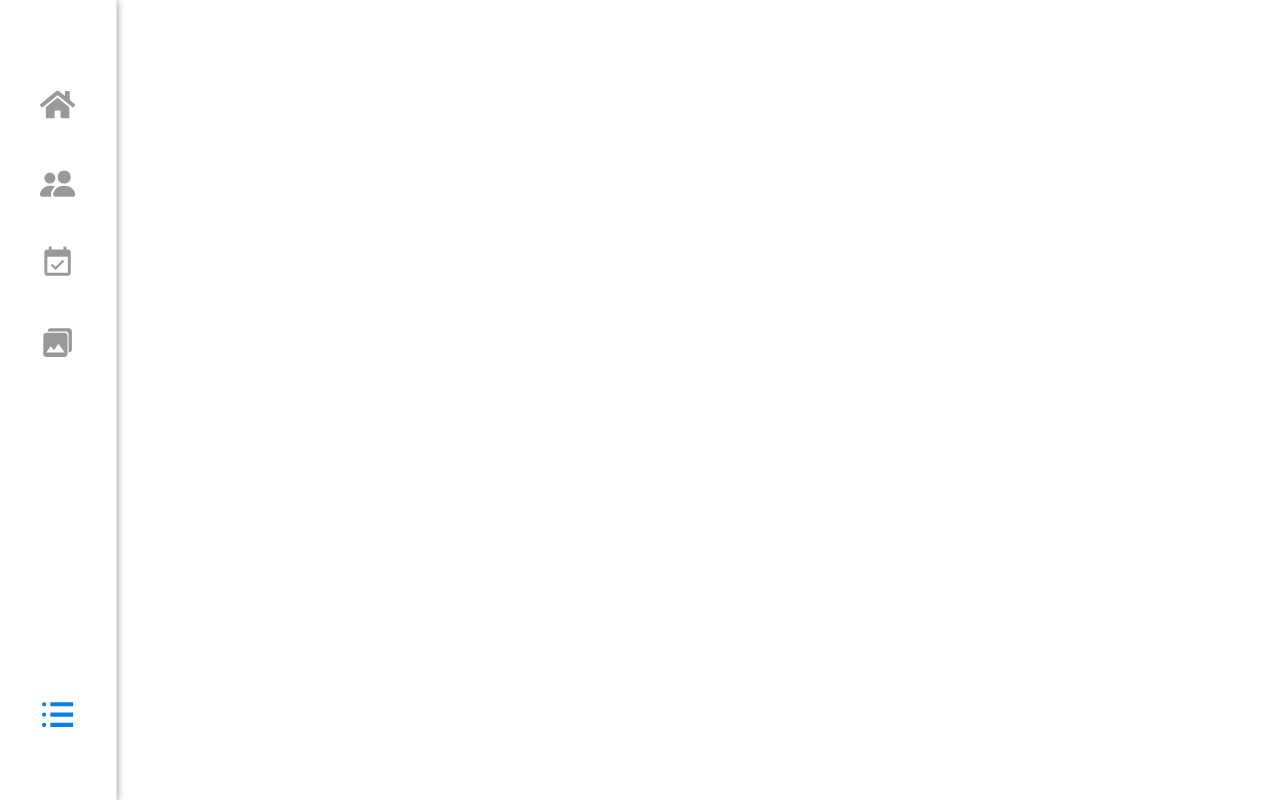
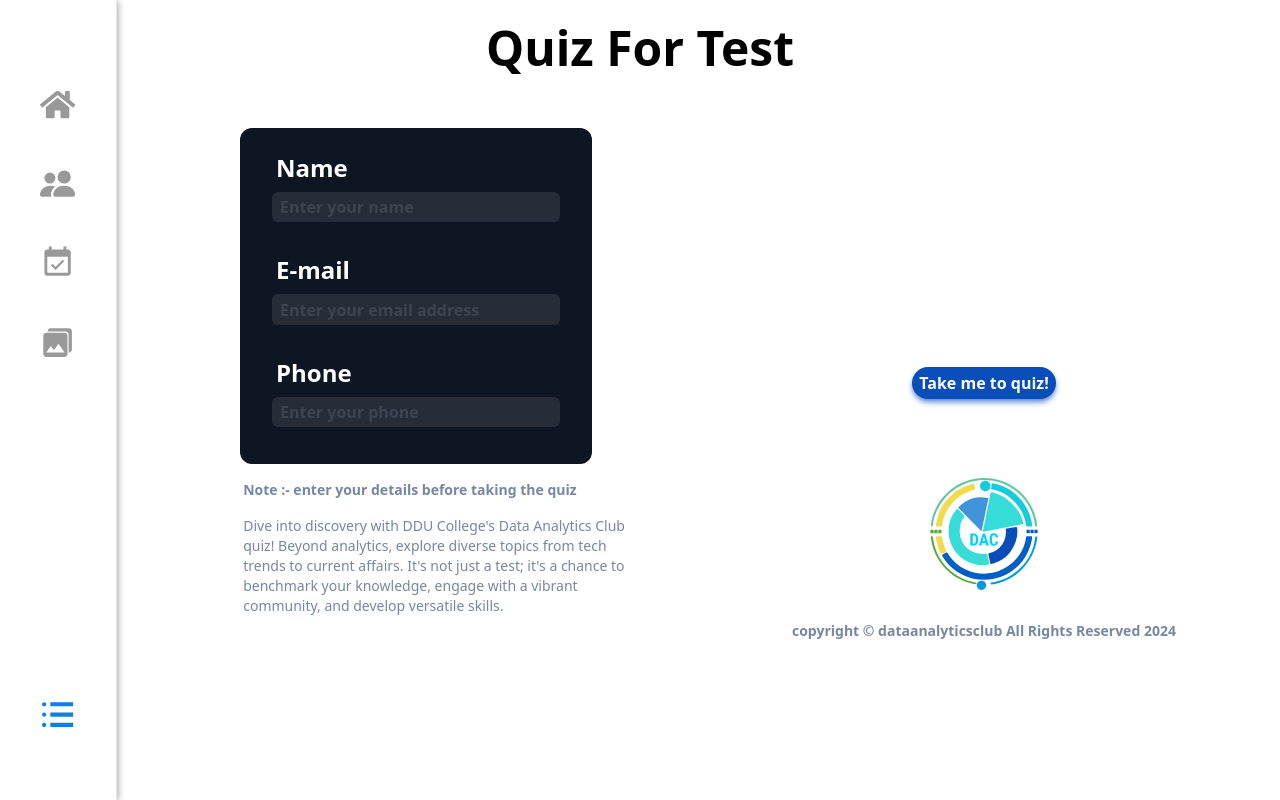
Before and after one commit to manish1034/DAC-website, a React (Vite) app: page /quiz in a window 1280 px wide. Built offline with nearby package versions, Linux system fonts and the light colour scheme.

Commit message:
another commit for quiz section

```diff
--- a/src/App.jsx
+++ b/src/App.jsx
@@ -1,6 +1,6 @@
 import { useState, useEffect,createContext } from "react";
 import { Route, Routes } from "react-router-dom";
-import { Homepage, About, Event, Gallery, Quiz } from "./components";
+import { Homepage, About, Event, Gallery, Quiz, Questions } from "./components";
 
 export const UserContext = createContext();
 export const UserrContext = createContext();
@@ -38,6 +38,7 @@ const App = () => {
           <Route path="/event" element={<Event/>}/>
           <Route path="/gallery" element={<Gallery/>}/>
           <Route path="/quiz" element={<Quiz/>}/>
+          <Route path="/questions" element={<Questions/>}/>
       </Routes>
         </UserrContext.Provider>
       </UserContext.Provider>
--- /dev/null
+++ b/src/components/Questions.jsx
@@ -0,0 +1,22 @@
+import Sidebar from './Sidebar'
+import { TiBackspace } from "react-icons/ti";
+
+const Questions = () => {
+  return (
+    <div className="relative h-[100vh] w-[100vw]">
+        <Sidebar/>
+        <div className="relative flex flex-col h-[100vh] w-[100vw] bg-white dark:bg-[#010a18] justify-start text-white">
+            <div className="text-black dark:text-white text-5xl font-bold mt-6 text-center">Quiz For Test</div>
+            <div className="flex justify-around mt-10 gap-[16rem]">
+                <div className="flex items-center">
+                    <TiBackspace className="text-[#434f5f] text-2xl mr-4 ml-16"/>
+                    <h1 className="text-[#434f5f] font-bold text-2xl">Back</h1>
+                </div>
+                <h1 className="text-[#434f5f] font-bold text-2xl ml-[10rem]">Time Elapsed : 90 min</h1>
+            </div>
+        </div>
+    </div>
+  )
+}
+
+export default Questions;
--- a/src/components/Quiz.jsx
+++ b/src/components/Quiz.jsx
@@ -1,10 +1,53 @@
+/* eslint-disable react/no-unescaped-entities */
+import { NavLink } from "react-router-dom";
+import { darkLogo } from "../assets";
 import Sidebar from "./Sidebar";
 
 const Quiz = () => {
   return (
     <div className="relative h-[100vh] w-[100vw]">
       <Sidebar/>
-      <div className="relative flex flex-col h-[100vh] w-[100vw] bg-white dark:bg-[#010a18] justify-start text-white">Quiz
+      <div className="relative flex flex-col h-[100vh] w-[100vw] bg-white dark:bg-[#010a18] justify-start text-white">
+        <div className="text-black dark:text-white text-5xl font-bold mt-6 text-center">Quiz For Test</div>
+        <div className="flex flex-row justify-between">
+          <div className="flex flex-col">
+            <div className="flex flex-col justify justify-start gap-8 h-[21rem] w-[22rem] bg-[#0e1624] rounded-xl ml-[15rem] mt-14">
+              <div className="w-full text-center">
+                <h1 className="text-2xl font-semibold text-start ml-9 mb-2 mt-6">Name</h1>
+                <input className="py-[0.2rem] bg-[#262d39] placeholder:opacity-20 placeholder:font-semibold rounded-md pl-2 w-[18rem]" placeholder="Enter your name"/>
+              </div>
+              <div className="w-full text-center">
+                <h1 className="text-2xl font-semibold text-start ml-9 mb-2">E-mail</h1>
+                <input className="py-[0.2rem] bg-[#262d39] placeholder:opacity-20 placeholder:font-semibold rounded-md pl-2 w-[18rem]" placeholder="Enter your email address"/>
+              </div>
+              <div className="w-full text-center">
+                <h1 className="text-2xl font-semibold text-start ml-9 mb-2">Phone</h1>
+                <input className="py-[0.2rem] bg-[#262d39] placeholder:opacity-20 placeholder:font-semibold rounded-md pl-2 w-[18rem]" placeholder="Enter your phone"/>
+              </div>
+            </div>
+            <h1 className="text-sm font-bold text-[#7687a2] ml-[15.2rem] mt-4">Note :- enter your details before taking the quiz</h1>
+            <h1 className="text-[#7687a2] text-sm w-[24rem] ml-[15.2rem] mt-4">Dive into discovery with DDU College's Data Analytics Club quiz! Beyond analytics, explore diverse topics from tech trends to current affairs. It's not just a test; it's a chance to benchmark your knowledge, engage with a vibrant community, and develop versatile skills.</h1>
+          </div>
+          <div className="flex flex-col justify-around">
+            <div className="flex-col justify-start gap-4 text-start">
+              <h1 className="font-bold text-xl -ml-16 mt-10 text-center">What the quiz is all About?</h1>
+              <ul className="list-disc w-[29rem] mr-16 text-md font-light mt-9">
+                <li><span className="font-bold">Practical Application: </span>Test your ability to apply data analysis concepts in real-world.</li>
+                <li><span className="font-bold">Problem-Solving Skills:</span> Enhance analytical thinking through hands-on problem-solving.</li>
+                <li><span className="font-bold">Adaptability: </span> Tailored for all skill levels, providing an inclusive learning experience.</li>
+              </ul>
+            </div>
+            <div className="text-center -ml-16">
+              <NavLink to="/questions">
+                <button className="h-8 w-[9rem] text-white dark:text-[#010a18] bg-[#084db8] dark:bg-[#00fff7] rounded-full font-bold shadow-[#5e8cd1] dark:shadow-[#458d8a] shadow-md">Take me to quiz!</button>
+              </NavLink>
+            </div>
+            <div className="flex justify-center">
+              <img src={darkLogo} alt="" className="h-28 w-28 mt-12 -ml-16"/>
+            </div>
+              <h1 className="text-sm font-bold text-[#7687a2] -mb-10 ml-10 font-bold">copyright © dataanalyticsclub All Rights Reserved 2024</h1>
+          </div>
+        </div>
       </div>
     </div>
   )
--- a/src/components/index.js
+++ b/src/components/index.js
@@ -4,5 +4,6 @@ import About from "./About";
 import Event from "./Event";
 import Gallery from "./Gallery";
 import Quiz from "./Quiz";
+import Questions from "./Questions";
 
-export { Homepage, Sidebar, About, Event, Gallery, Quiz };
+export { Homepage, Sidebar, About, Event, Gallery, Quiz, Questions };
```
